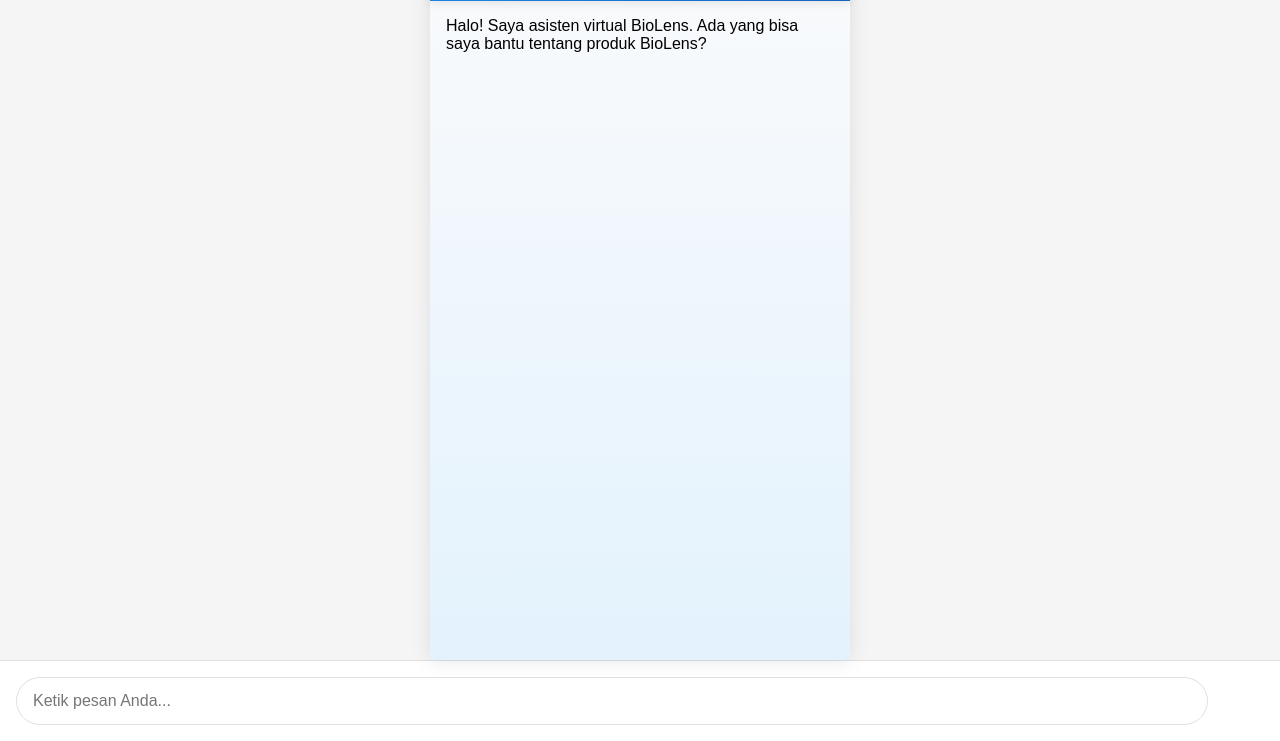
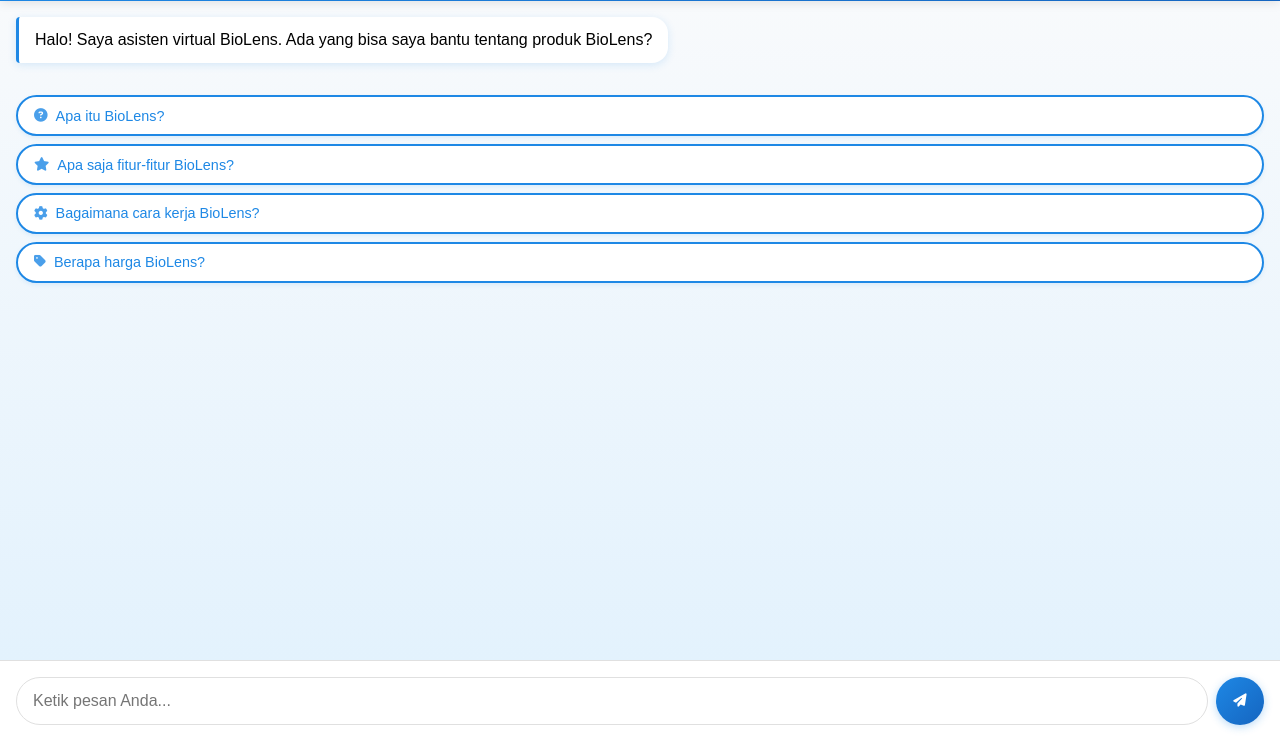
Before and after one commit to MrGengs/Biolens, a website: page chatbot.html in a window 1280 px wide. Shown: the part 59-800 px from the top of the page. Drawn offline with Linux system fonts and the light colour scheme.

Commit message:
by Gengs

```diff
--- a/chatbot.html
+++ b/chatbot.html
@@ -31,13 +31,11 @@
         }
 
         .chat-container {
-            max-width: 420px;
-            margin: 0 auto;
+            width: 100%;
             height: 100vh;
             display: flex;
             flex-direction: column;
             background-color: var(--white);
-            box-shadow: 0 0 20px rgba(0, 0, 0, 0.1);
             position: relative;
         }
 
@@ -71,6 +69,8 @@
             /* Hide scrollbar for Chrome, Safari and Opera */
             scrollbar-width: none; /* Firefox */
             -ms-overflow-style: none;  /* IE and Edge */
+            display: flex;
+            flex-direction: column;
         }
 
         /* Hide scrollbar for Chrome, Safari and Opera */
@@ -81,10 +81,15 @@
         .message {
             margin-bottom: 1rem;
             max-width: 80%;
+            min-width: 80px;
+            width: fit-content;
             padding: 0.75rem 1rem;
             border-radius: 1rem;
             line-height: 1.4;
             position: relative;
+            word-wrap: break-word;
+            overflow-wrap: break-word;
+            display: inline-block;
         }
 
         .bot-message {
@@ -94,7 +99,6 @@
             border-top-right-radius: 1rem;
             border-bottom-left-radius: 0.25rem;
             align-self: flex-start;
-            margin-right: auto;
             box-shadow: 0 2px 8px rgba(30, 136, 229, 0.15);
             border-left: 3px solid var(--primary-blue);
         }
@@ -106,9 +110,8 @@
             border-bottom-left-radius: 1rem;
             border-top-left-radius: 1rem;
             border-bottom-right-radius: 0.25rem;
-            margin-left: auto;
+            align-self: flex-end;
             box-shadow: 0 2px 8px rgba(30, 136, 229, 0.3);
-            margin-right: 0;
         }
 
         .chat-input {
@@ -129,7 +132,7 @@
         }
 
         #send-button {
-            background-color: var(--primary-teal);
+            background: linear-gradient(135deg, #1e88e5 0%, #1565c0 100%);
             color: white;
             border: none;
             border-radius: 50%;
@@ -139,11 +142,13 @@
             align-items: center;
             justify-content: center;
             cursor: pointer;
-            transition: background-color 0.2s;
+            transition: all 0.3s ease;
+            box-shadow: 0 2px 8px rgba(30, 136, 229, 0.3);
         }
 
         #send-button:hover {
-            background-color: var(--dark-teal);
+            transform: scale(1.05);
+            box-shadow: 0 4px 12px rgba(30, 136, 229, 0.4);
         }
 
         .typing-indicator {
@@ -153,12 +158,48 @@
             font-style: italic;
         }
 
-        @media (max-width: 480px) {
-            .chat-container {
-                width: 100%;
-                height: 100vh;
-                border-radius: 0;
-            }
+        /* Suggested Prompts Styling */
+        .suggested-prompts {
+            display: flex;
+            flex-direction: column;
+            gap: 0.5rem;
+            margin-top: 1rem;
+            margin-bottom: 1rem;
+            padding: 0;
+        }
+
+        .prompt-button {
+            background: white;
+            border: 2px solid var(--primary-blue);
+            color: var(--primary-blue);
+            padding: 0.65rem 1rem;
+            border-radius: 1.5rem;
+            font-size: 0.9rem;
+            cursor: pointer;
+            transition: all 0.3s ease;
+            text-align: left;
+            display: flex;
+            align-items: center;
+            gap: 0.5rem;
+            box-shadow: 0 2px 4px rgba(30, 136, 229, 0.1);
+            font-family: 'Poppins', sans-serif;
+        }
+
+        .prompt-button:hover {
+            background: linear-gradient(135deg, #1e88e5 0%, #1565c0 100%);
+            color: white;
+            transform: translateY(-2px);
+            box-shadow: 0 4px 8px rgba(30, 136, 229, 0.3);
+        }
+
+        .prompt-button i {
+            font-size: 0.85rem;
+            opacity: 0.8;
+        }
+
+        .prompt-button:active {
+            transform: translateY(0);
+            box-shadow: 0 2px 4px rgba(30, 136, 229, 0.2);
         }
     </style>
 </head>
@@ -172,7 +213,27 @@
         </div>
 
         <div class="chat-messages" id="chat-messages">
+            <div class="message bot-message">
                 Halo! Saya asisten virtual BioLens. Ada yang bisa saya bantu tentang produk BioLens?
+            </div>
+
+            <div class="suggested-prompts" id="suggestedPrompts">
+                <button class="prompt-button" onclick="sendPrompt('Apa itu BioLens?')">
+                    <i class="fas fa-question-circle"></i>
+                    Apa itu BioLens?
+                </button>
+                <button class="prompt-button" onclick="sendPrompt('Apa saja fitur-fitur BioLens?')">
+                    <i class="fas fa-star"></i>
+                    Apa saja fitur-fitur BioLens?
+                </button>
+                <button class="prompt-button" onclick="sendPrompt('Bagaimana cara kerja BioLens?')">
+                    <i class="fas fa-cog"></i>
+                    Bagaimana cara kerja BioLens?
+                </button>
+                <button class="prompt-button" onclick="sendPrompt('Berapa harga BioLens?')">
+                    <i class="fas fa-tag"></i>
+                    Berapa harga BioLens?
+                </button>
             </div>
         </div>
 
@@ -290,6 +351,12 @@
             const typingIndicator = document.getElementById('typing-indicator');
 
             if (message === '') return;
+
+            // Sembunyikan suggested prompts setelah user mengirim pesan pertama
+            const suggestedPrompts = document.getElementById('suggestedPrompts');
+            if (suggestedPrompts) {
+                suggestedPrompts.style.display = 'none';
+            }
 
             // Tampilkan pesan pengguna (tanpa format markdown)
             const userMessageDiv = document.createElement('div');
@@ -423,6 +490,17 @@
             }
         }
 
+        // Fungsi untuk mengirim prompt yang dipilih
+        // Mengisi input dengan teks prompt dan mengirimnya ke AI
+        function sendPrompt(promptText) {
+            // Set value input dengan prompt text
+            const userInput = document.getElementById('user-input');
+            userInput.value = promptText;
+
+            // Kirim pesan (suggested prompts akan otomatis hilang dari fungsi sendMessage)
+            sendMessage();
+        }
+
         // Inisialisasi chat
         document.addEventListener('DOMContentLoaded', async () => {
             // Inisialisasi Gemini
```
Also changed, not shown: index.html (+45 -16 lines).
